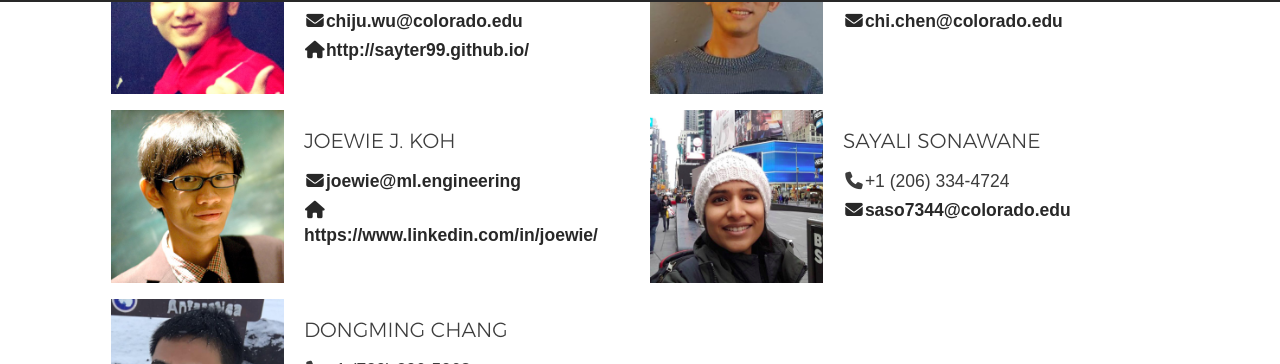
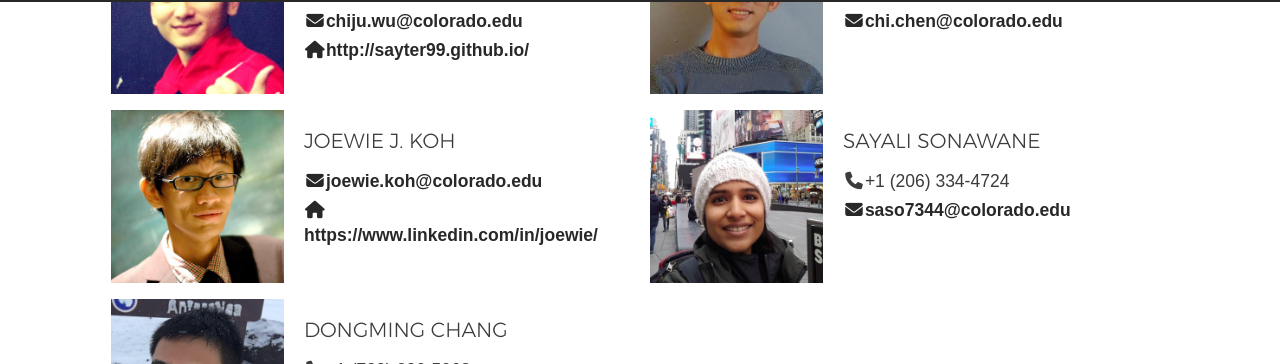
Before and after one commit to HIRO-group/HIRO-group.github.io, a Jekyll site: the page built from people.html, in a window 1280 px wide and 900 px high, scrolled down 1158 px. Shown: the part 89-453 px from the top of the window. Built offline with Jekyll 4.4.1, drawn with Linux system fonts in a browser that asks for light colours; nearby versions of some CDN libraries; some web fonts are replaced.

Commit message:
Update Joewie's email

```diff
--- a/_data/people.yml
+++ b/_data/people.yml
@@ -16,7 +16,7 @@
  - name: Joewie J. Koh
    role: grad
    url: https://www.linkedin.com/in/joewie/
-   email: joewie@ml.engineering
+   email: joewie.koh@colorado.edu
    pic: joewie.jpg
 
  - name: Dongming Chang
```
